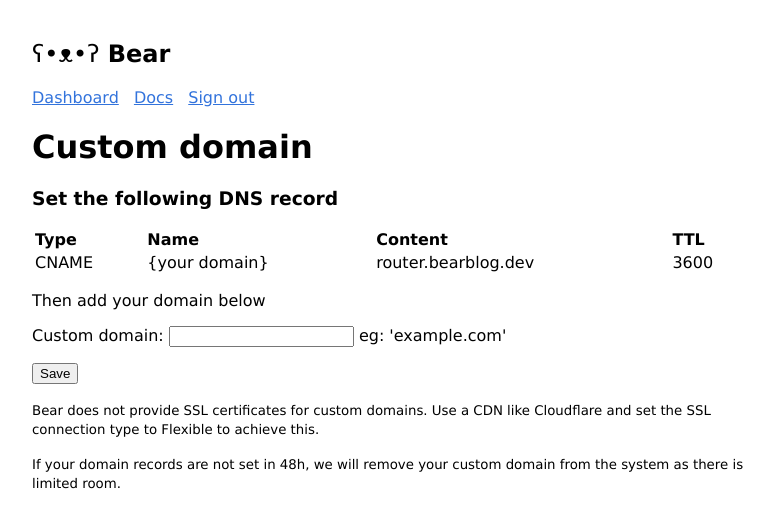
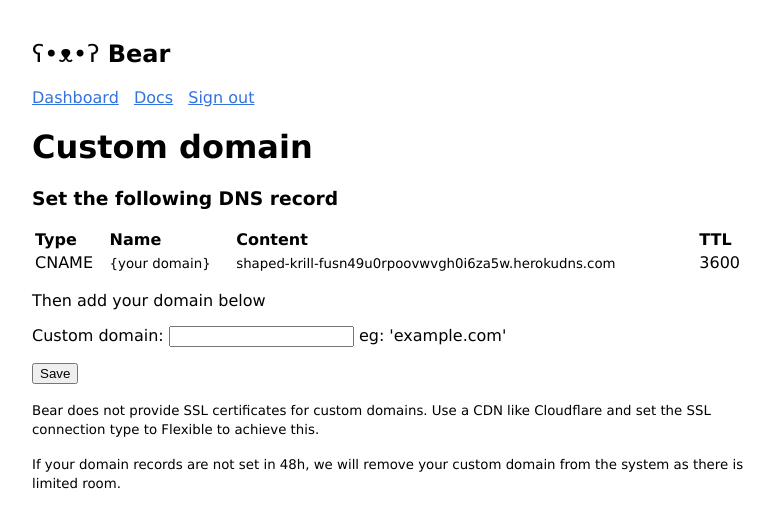
Before and after one commit to HermanMartinus/bearblog, a Django app: template templates/dashboard/domain_edit.html in a window 1280 px wide. Shown: the top 513 px of the page, without its empty margins (248-1022 px from the left). Run offline with Django 3.2, Linux system fonts and the light colour scheme; the template is opened without the code that fills it: values that come from a table or form of the project are taken from there, others are empty.

Commit message:
Moved back to heroku dns in case I start using CDN

```diff
--- a/templates/dashboard/domain_edit.html
+++ b/templates/dashboard/domain_edit.html
@@ -22,8 +22,8 @@
 </tr>
 <tr>
     <td>CNAME</td>
-    <td>{your domain}</td>
-    <td>router.bearblog.dev</td>
+    <td><small>{your domain}</small></td>
+    <td><small>shaped-krill-fusn49u0rpoovwvgh0i6za5w.herokudns.com</small></td>
     <td>3600</td>
 </tr>
 </table>
```
